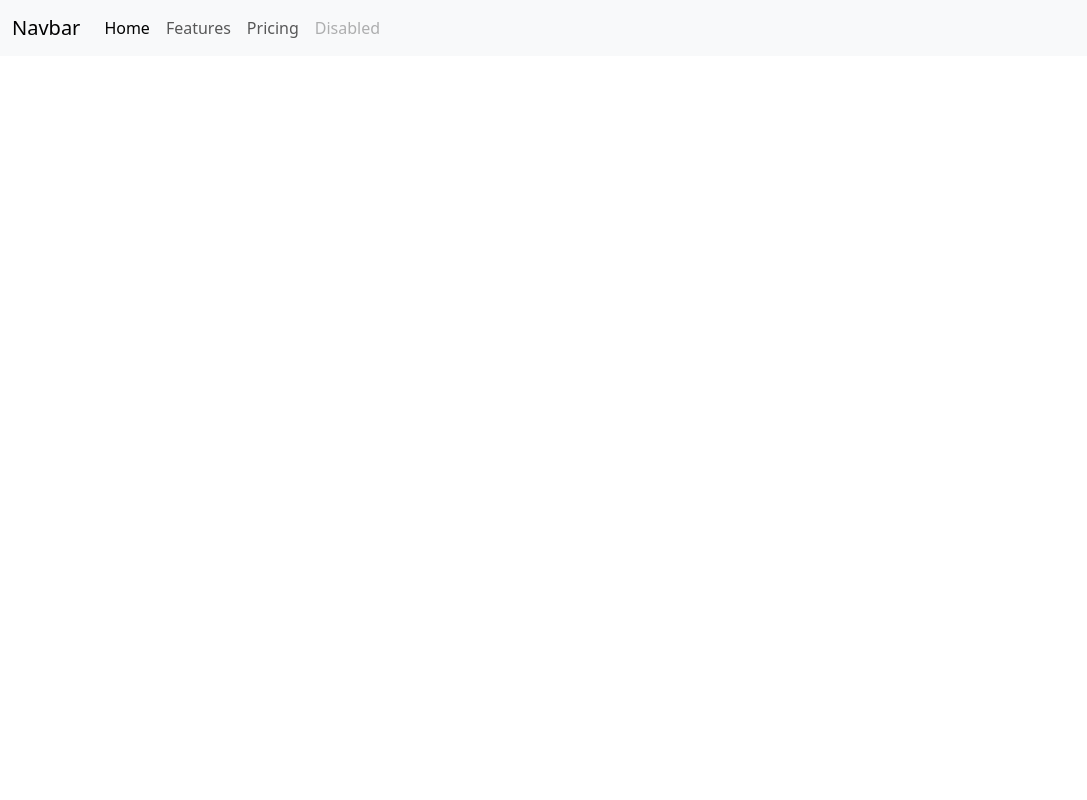
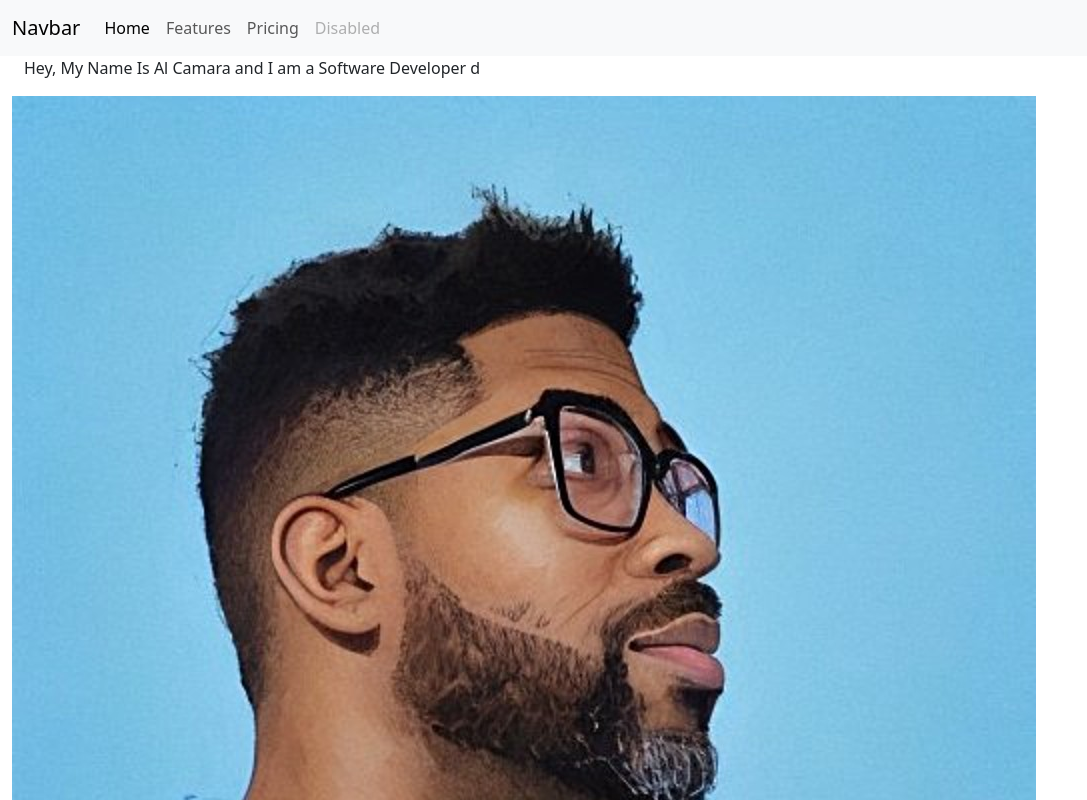
Before and after one commit to Alcamara/portfolio, an Angular app: page / in a window 1280 px wide. Shown: the top 800 px of the page, without its empty margins (0-1087 px from the left). Built offline with nearby package versions, Linux system fonts and the light colour scheme.

Commit message:
update main

```diff
--- a/src/app/app.component.html
+++ b/src/app/app.component.html
@@ -1 +1,2 @@
 <app-navbar></app-navbar>
+<router-outlet></router-outlet>
--- a/src/app/app.routes.ts
+++ b/src/app/app.routes.ts
@@ -1,3 +1,6 @@
 import { Routes } from '@angular/router';
+import { MainComponent } from './pages/main/main/main.component';
 
-export const routes: Routes = [];
+export const routes: Routes = [
+    {path: "", component: MainComponent}
+];
--- a/src/app/pages/main/main/main.component.css
+++ b/src/app/pages/main/main/main.component.css
@@ -0,0 +1,12 @@
+.main{
+    width: 80%;
+    margin: auto 0;
+}
+
+.intro{
+    height: 100vh;
+}
+
+img.intro-image{
+    width: 100%;
+}
--- a/src/app/pages/main/main/main.component.html
+++ b/src/app/pages/main/main/main.component.html
@@ -1 +1,20 @@
-<p>main works!</p>
+<div class="main">
+    <section class="intro">
+        <div class="container">
+            <div class="row">
+                <div class="col">
+                   <div class="container intro-summary">
+                    <p>Hey, My Name Is Al Camara and I am a Software Developer d </p>
+                   </div>
+                </div>
+                <div class="col intro-image">
+                    <img src="../../../../assets/pictures/al2.jpg" alt="image of Al">
+                </div>
+            </div>
+        </div>
+    </section>
+    <section class="about"></section>
+    <section class="skills"></section>
+    <section class="job-history"></section>
+    <section class="contact-me"></section>
+</div>
```
Also changed, not shown: src/assets/pictures/al2.jpg (added).
